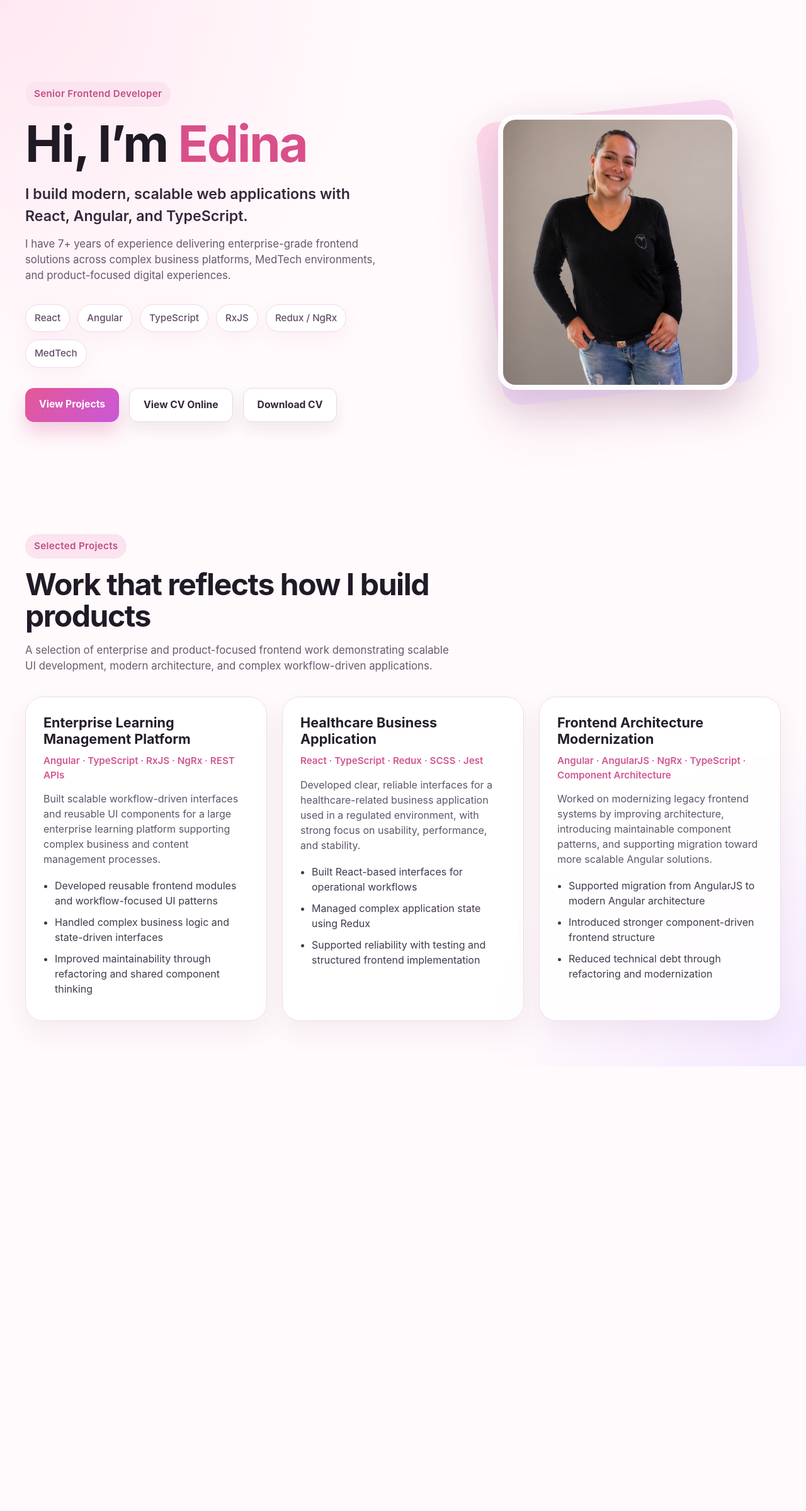
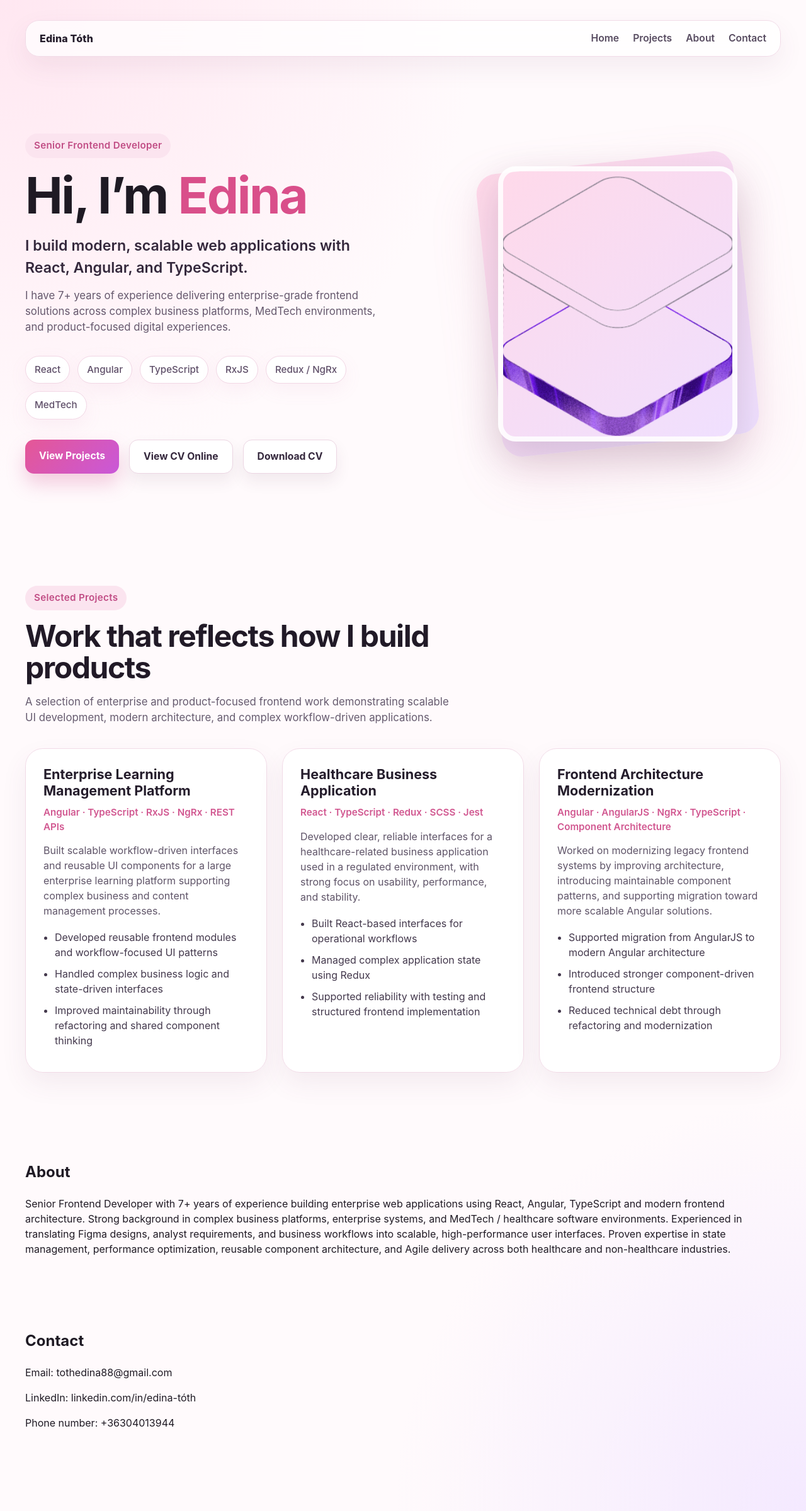
Before and after one commit to edinatoth/edina-portfolio, a React (Vite) app: page / in a window 1280 px wide. Shown: the whole page at 63% size. Before the commit the page ends 1693 px from the top, so only its background shows below. Built offline with nearby package versions, Linux system fonts and the light colour scheme.

Commit message:
Add navbar and clickable LinkedIn link

```diff
--- a/src/App.css
+++ b/src/App.css
@@ -5,6 +5,10 @@
   background: #fffafc;
   line-height: 1.5;
   font-weight: 400;
+}
+
+html {
+  scroll-behavior: smooth;
 }
 
 * {
@@ -207,4 +211,13 @@ a {
   .hero__image {
     width: min(68vw, 300px);
   }
+
+  .contact-link {
+    color: #d94f8a;
+    font-weight: 600;
+  }
+
+  .contact-link:hover {
+    opacity: 0.8;
+  }
 }
--- a/src/App.tsx
+++ b/src/App.tsx
@@ -1,11 +1,14 @@
 import "./App.css";
-import heroImage from "./assets/edina_kep.png";
+import heroImage from "./assets/hero.png";
+import Navbar from "./components/Navbar";
 import ProjectsSection from "./components/ProjectsSection";
 
 function App() {
   return (
     <div className="app">
-      <header className="hero">
+      <Navbar />
+
+      <header className="hero" id="home">
         <div className="hero__content">
           <p className="hero__eyebrow">Senior Frontend Developer</p>
 
@@ -39,7 +42,7 @@ function App() {
             </a>
 
             <a
-              href="/Edina_Toth_Levaine_CV.pdf"
+              href="/Edina_Toth_CV.pdf"
               target="_blank"
               rel="noopener noreferrer"
               className="btn btn--secondary"
@@ -48,7 +51,7 @@ function App() {
             </a>
 
             <a
-              href="/Edina_Toth_Levaine_CV.pdf"
+              href="/Edina_Toth_CV.pdf"
               download
               className="btn btn--secondary"
             >
@@ -65,6 +68,35 @@ function App() {
 
       <main>
         <ProjectsSection />
+
+        <section id="about" style={{ maxWidth: "1200px", margin: "0 auto", padding: "80px 0 40px" }}>
+          <h2>About</h2>
+          <p>
+            Senior Frontend Developer with 7+ years of experience building enterprise web applications using React,
+            Angular, TypeScript and modern frontend architecture. Strong background in complex business platforms,
+            enterprise systems, and MedTech / healthcare software environments. Experienced in translating Figma
+            designs, analyst requirements, and business workflows into scalable, high-performance user interfaces.
+            Proven expertise in state management, performance optimization, reusable component architecture, and Agile
+            delivery across both healthcare and non-healthcare industries.
+          </p>
+        </section>
+
+        <section id="contact" style={{ maxWidth: "1200px", margin: "0 auto", padding: "40px 0 80px" }}>
+          <h2>Contact</h2>
+          <p>Email: tothedina88@gmail.com</p>
+          <p>
+            LinkedIn:{" "}
+            <a
+              className="contact-link"
+              href="https://www.linkedin.com/in/edina-t%C3%B3th-1679496b"
+              target="_blank"
+              rel="noopener noreferrer"
+            >
+              linkedin.com/in/edina-tóth
+            </a>
+          </p>
+          <p>Phone number: +36304013944</p>
+        </section>
       </main>
     </div>
   );
--- /dev/null
+++ b/src/components/Navbar.css
@@ -0,0 +1,72 @@
+.navbar {
+  position: sticky;
+  top: 20px;
+  z-index: 1000;
+  max-width: 1200px;
+  margin: 0 auto 24px;
+  padding: 16px 22px;
+  display: flex;
+  align-items: center;
+  justify-content: space-between;
+  border-radius: 22px;
+  background: rgba(255, 255, 255, 0.72);
+  border: 1px solid #f1dbe7;
+  box-shadow: 0 16px 40px rgba(117, 67, 108, 0.08);
+  backdrop-filter: blur(14px);
+}
+
+.navbar__brand {
+  font-size: 1rem;
+  font-weight: 800;
+  color: #241c2b;
+  letter-spacing: 0.01em;
+}
+
+.navbar__links {
+  display: flex;
+  align-items: center;
+  gap: 22px;
+}
+
+.navbar__links a {
+  position: relative;
+  font-size: 0.98rem;
+  font-weight: 600;
+  color: #574b60;
+  transition: color 0.2s ease;
+}
+
+.navbar__links a:hover {
+  color: #d94f8a;
+}
+
+.navbar__links a::after {
+  content: "";
+  position: absolute;
+  left: 0;
+  bottom: -6px;
+  width: 0;
+  height: 2px;
+  border-radius: 999px;
+  background: #d94f8a;
+  transition: width 0.2s ease;
+}
+
+.navbar__links a:hover::after {
+  width: 100%;
+}
+
+@media (max-width: 760px) {
+  .navbar {
+    top: 10px;
+    padding: 14px 16px;
+    flex-direction: column;
+    gap: 12px;
+  }
+
+  .navbar__links {
+    flex-wrap: wrap;
+    justify-content: center;
+    gap: 14px;
+  }
+}
--- /dev/null
+++ b/src/components/Navbar.tsx
@@ -0,0 +1,18 @@
+import "./Navbar.css";
+
+function Navbar() {
+  return (
+    <nav className="navbar">
+      <div className="navbar__brand">Edina Tóth</div>
+
+      <div className="navbar__links">
+        <a href="#home">Home</a>
+        <a href="#projects">Projects</a>
+        <a href="#about">About</a>
+        <a href="#contact">Contact</a>
+      </div>
+    </nav>
+  );
+}
+
+export default Navbar;
```
